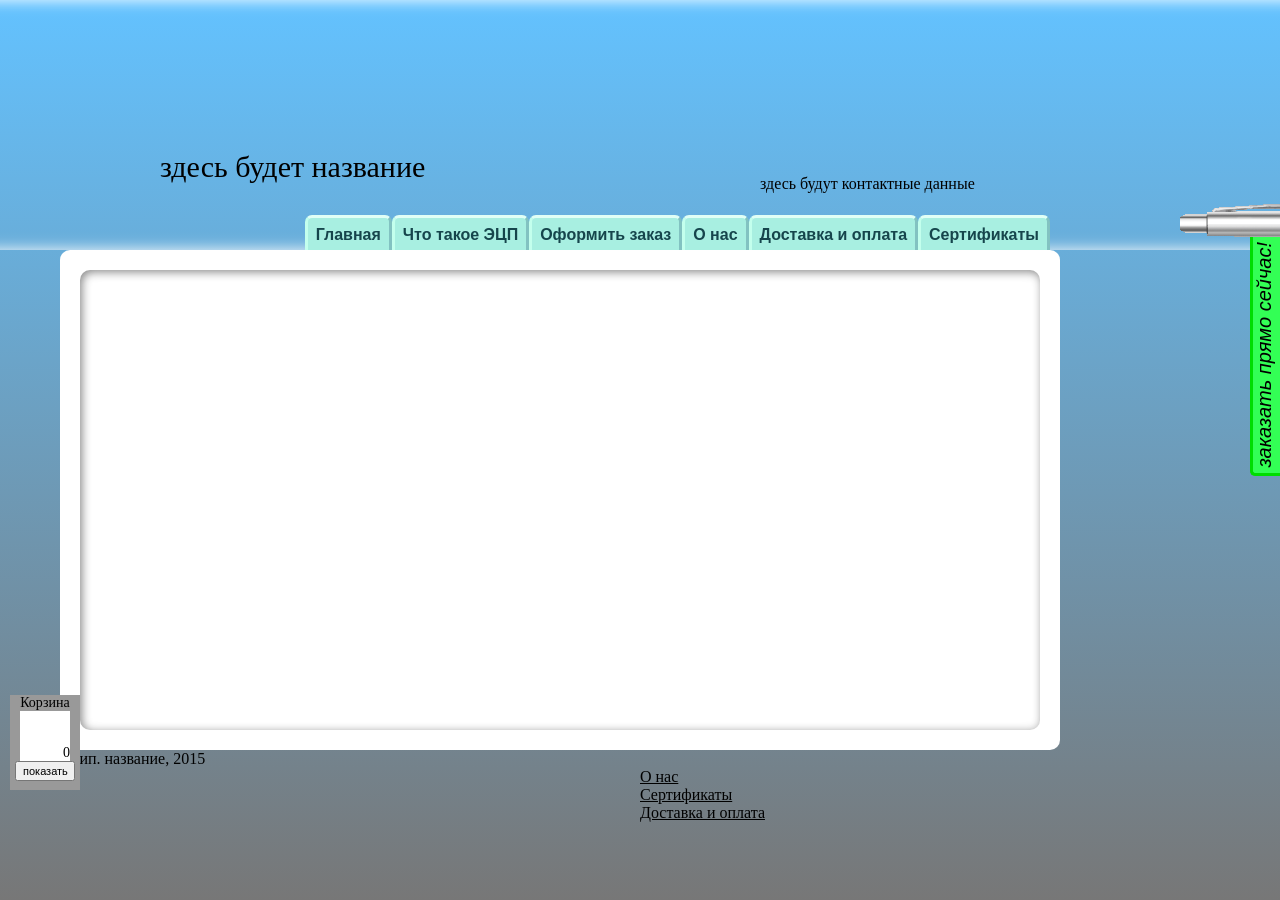
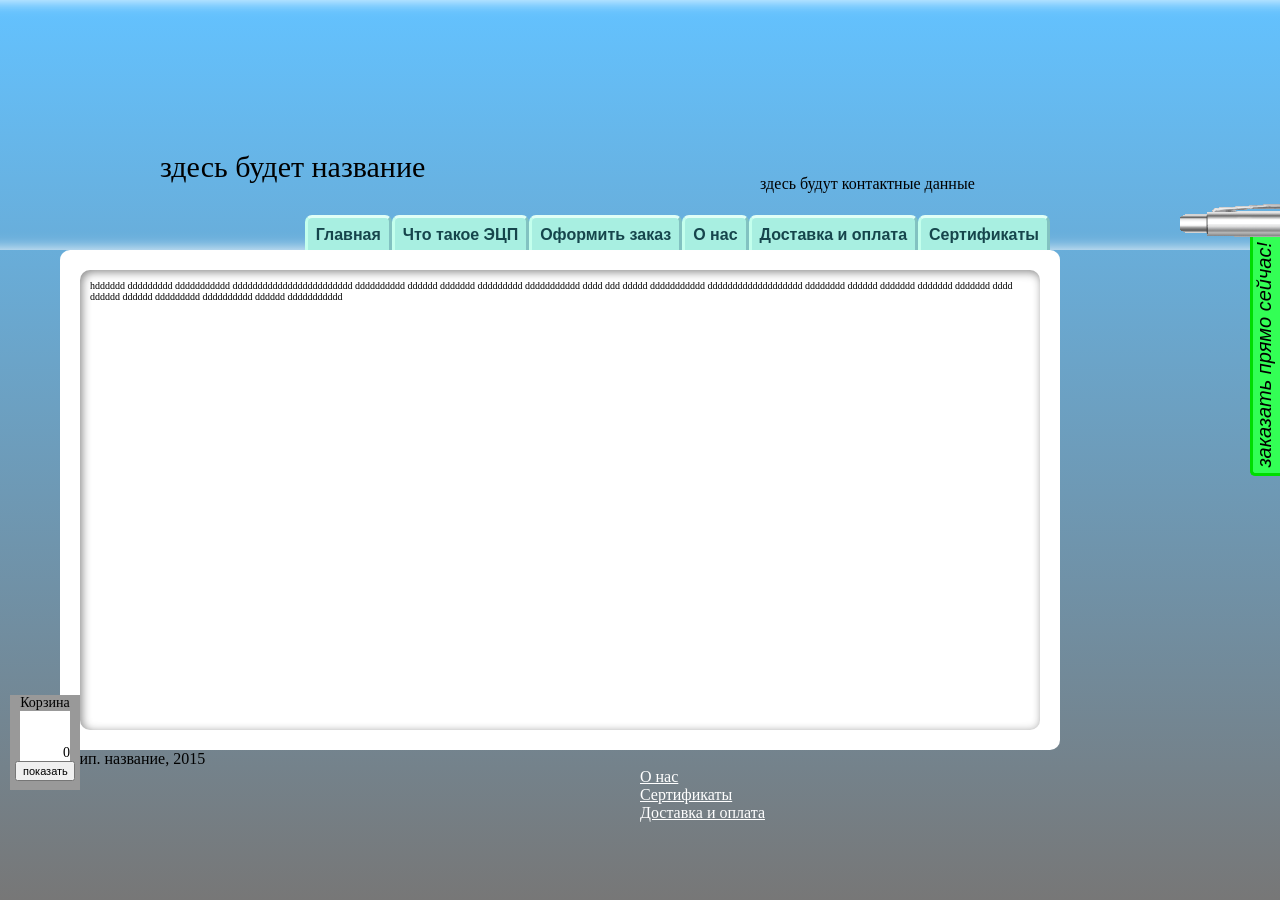
Before and after one commit to vhexx/side_repo, a Django app: template esign/esign/templates/esign/template.html in a window 1280 px wide; the page is wider, and only the part inside the window is pictured. Run offline with Django 3.2, Linux system fonts and the light colour scheme; the template is opened without the code that fills it, so the values that code supplies are empty; some libraries are stand-ins or nearby versions.

Commit message:
change template.html, template_style.css, section_style.css

```diff
--- a/esign/esign/static/css/template_style.css
+++ b/esign/esign/static/css/template_style.css
@@ -1,6 +1,6 @@
 html, body {height : auto; width : 100%;}
 body {margin : 0%; background-color: #888888;}
-a {color : #000000;}
+a {color : #ffffff;}
 input[type="text"] {max-width: 30px;}
 /*for all screen sizes*/
     /*page style*/
@@ -13,7 +13,9 @@ input[type="text"] {max-width: 30px;}
 	#content_area {width : 1000px; left : 50%; margin-left: -580px;position : relative;
 	 display : block; min-height : 500px; background-color : #ffffff; border-radius: 10px;
 	 /*border : 1px solid #777777;*/}
-	#content {font-size : 10px; padding : 10px 10px 10px 10px; width : 100%; height : 100%; display: block;}
+	#content {font-size : 10px; display: block; position: absolute; left: 20px; right: 20px;
+	 top : 20px; bottom: 20px; width: auto; height : auto; box-shadow: inset 2px 2px 10px #888888;
+	 border-radius: inherit; padding: 10px;}
 	#navigation {font-size: 0px; top: -32px; position : absolute; right : 10px; display : table;
 	 background-color: transparent; text-align: right;}
 	.sect {font-size: 16px; height : 1.5em; padding : 0.5em 0.5em 0em 0.5em; display : inline-block;
@@ -22,7 +24,7 @@ input[type="text"] {max-width: 30px;}
 	 border-width : 3px 3px 0px 3px; border-style: solid; border-color : #E0FFF6 #82C2C1 #679C9B #C3FFED;
 	 border-radius: 7px 7px 0px 0px; /*border : 1px solid #777777; margin-top: -2px;*/}
 	#footer {position: relative; display : block; min-height: 150px; width : 100%; background-color: transparent;}
-	#footer_content {position: absolute; display: block; width : 1200px; left : 50%; margin-left: -600px;}
+	#footer_content {position: relative; display: block; width : 1200px; left : 50%; margin-left: -600px;}
 	#bottom_logo, #links {display : inline;}
     #links a {margin-left : 600px; display : block;}
 
--- a/esign/esign/templates/esign/template.html
+++ b/esign/esign/templates/esign/template.html
@@ -19,6 +19,8 @@
     <style>
       .sect{display : inline; zoom : 1;}
       .product{display : inline; zoom : 1;}
+      #show_menu #show_menu_text {left : 70px; top : 33px;}
+      #header {background-color : #0000ff;}
     </style>
   <![endif]-->
 
@@ -33,6 +35,7 @@
     <style>
       #fmenu, #hidden_menu, #show_menu, #order_button {display : none}
       #cart {position : absolute; top : 50px; right : 10px; left : auto; bottom : auto;}
+      #content {position : static;}
     </style>
   <![endif]-->
 
@@ -56,7 +59,8 @@
       <div class="sect" id="sect6">Сертификаты</div>
     </div>
     <div id="content">
-        {% block 'content' %}
+        {% block 'content' %}hdddddd ddddddddd ddddddddddd dddddddddddddddddddddddd dddddddddd dddddd ddddddd ddddddddd ddddddddddd dddd ddd ddddd ddddddddddd ddddddddddddddddddd dddddddd dddddd ddddddd ddddddd ddddddd
+        dddd dddddd dddddd ddddddddd dddddddddd dddddd ddddddddddd
         {% endblock %}
     </div>
   </div>
```
